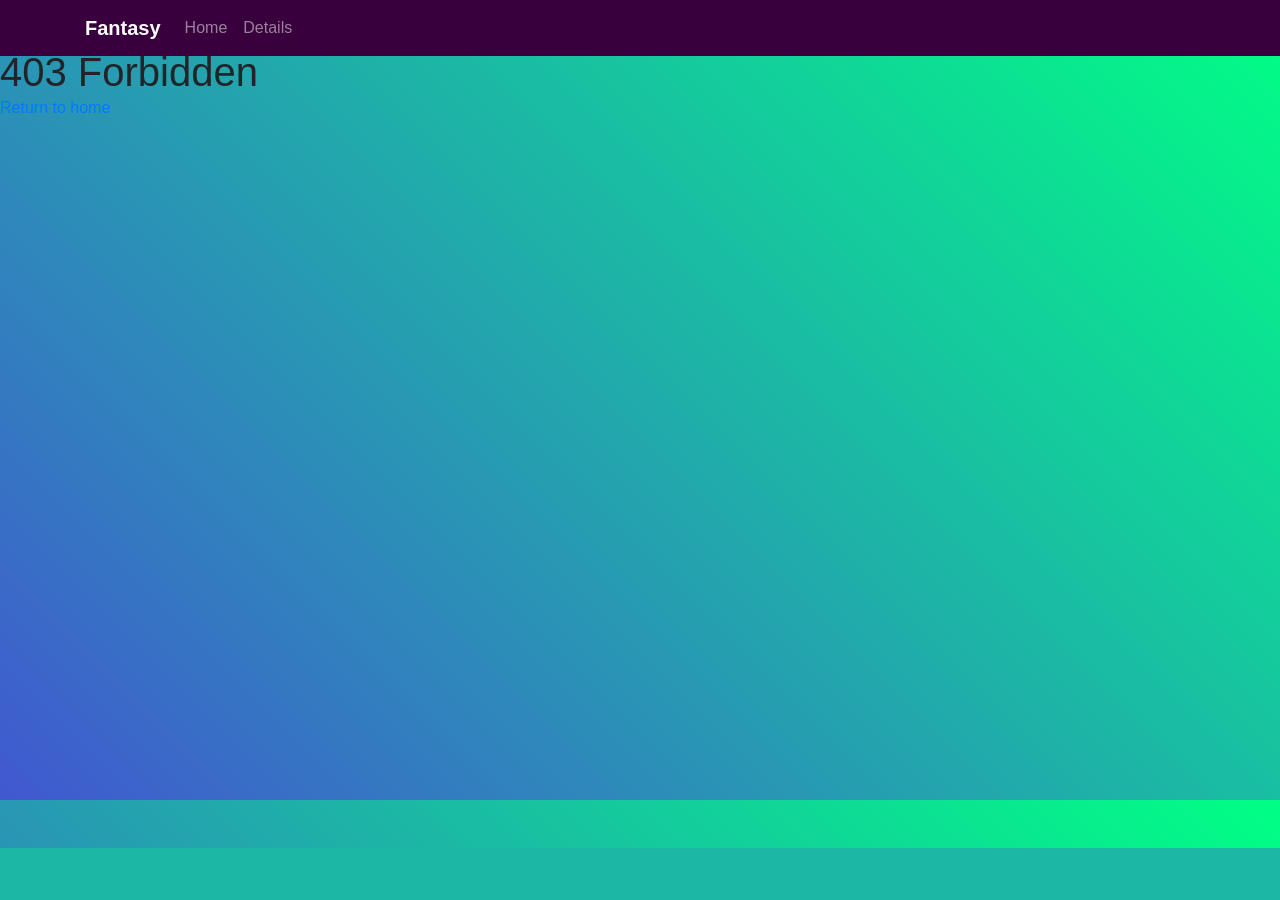
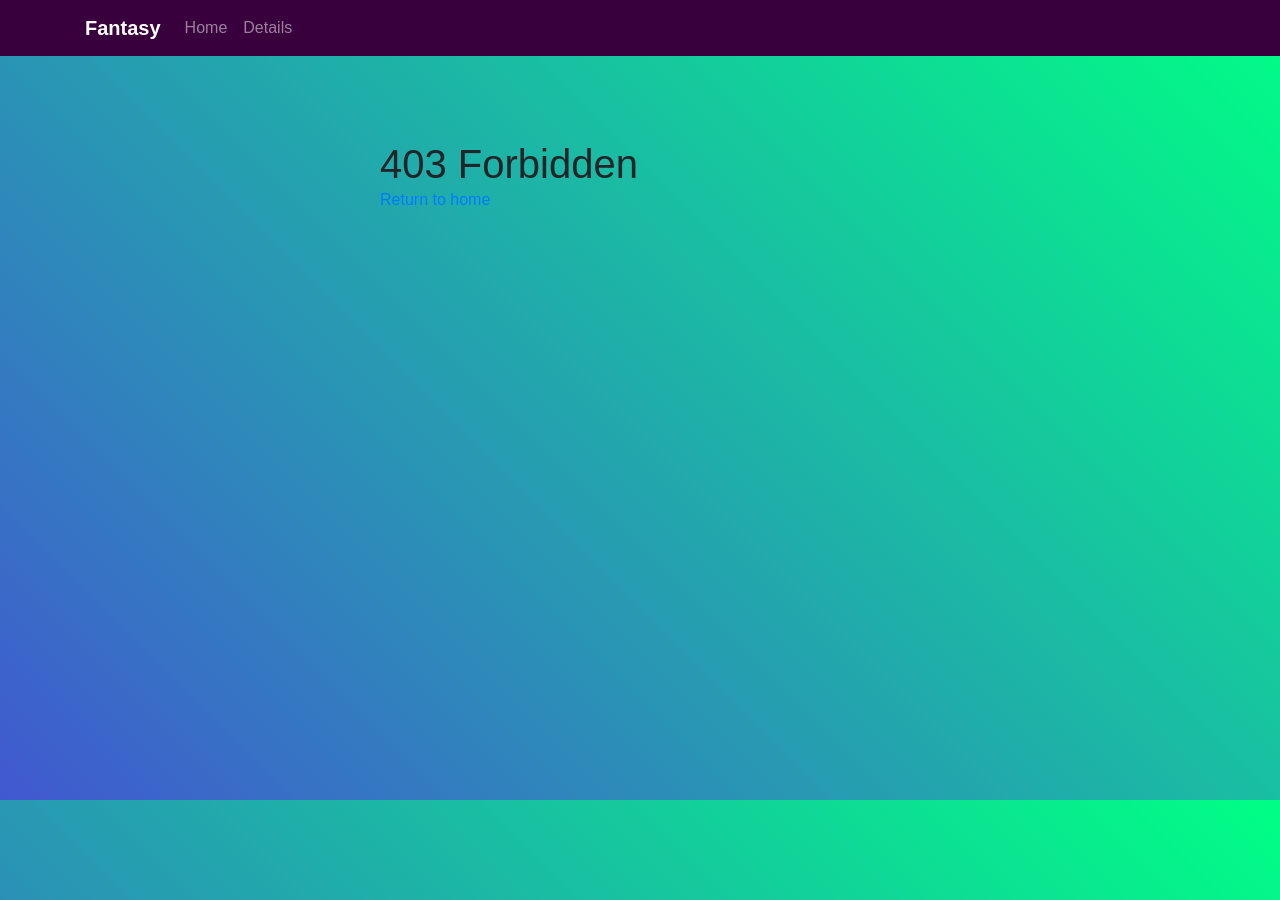
Before and after one commit to yathomasi/fantasyplayers, a Django app: template templates/error/error_403.html in a window 1280 px wide. Before the commit the page ends 848 px from the top, so only its background shows below. Run offline with Django 3.2, Linux system fonts and the light colour scheme; the template is opened without the code that fills it, so the values that code supplies are empty; some libraries are stand-ins or nearby versions.

Commit message:
Added favicon and fix errors to cenrter

```diff
--- a/templates/base.html
+++ b/templates/base.html
@@ -8,6 +8,7 @@
     <meta http-equiv="X-UA-Compatible" content="IE=edge,chrome=1" />
     <meta name="viewport" content="width=device-width, initial-scale=1, minimum-scale=1, maximum-scale=1">
     <title>{% block title %} Fantasy {% endblock %}</title>
+    <link rel="shortcut icon" type="image/ico" href="{% static 'img/favicon.ico' %}"/>
     <link rel="stylesheet" href="{% static 'css/font-awesome.min.css' %}">
     <link rel="stylesheet" href="{% static 'css/bootstrap.min.css' %}">
     <link rel="stylesheet" href="{% static 'css/main.css' %}">
--- a/templates/error/error_403.html
+++ b/templates/error/error_403.html
@@ -1,6 +1,8 @@
 {% extends 'base.html' %}
 
 {% block content %}
+<div class="main-center">
     <h1>403 Forbidden</h1>
     <a href="{% url 'home:home' %}">Return to home</a>
+    </div>
 {% endblock %}
--- a/templates/error/error_404.html
+++ b/templates/error/error_404.html
@@ -1,6 +1,8 @@
 {% extends 'base.html' %}
 
 {% block content %}
+<div class="main-center">
     <h1>Oops! 404 NOT FOUND</h1>
     <a href="{% url 'home:home' %}">Return to home</a>
+    </div>
 {% endblock %}
--- a/templates/error/error_500.html
+++ b/templates/error/error_500.html
@@ -1,6 +1,8 @@
 {% extends 'base.html' %}
 
 {% block content %}
+<div class="main-center">
     <h1>Internal Server Error 500</h1>
     <a href="{% url 'home:home' %}">Return to home</a>
+    </div>
 {% endblock %}
```
Also changed, not shown: static/img/favicon.ico (added).
